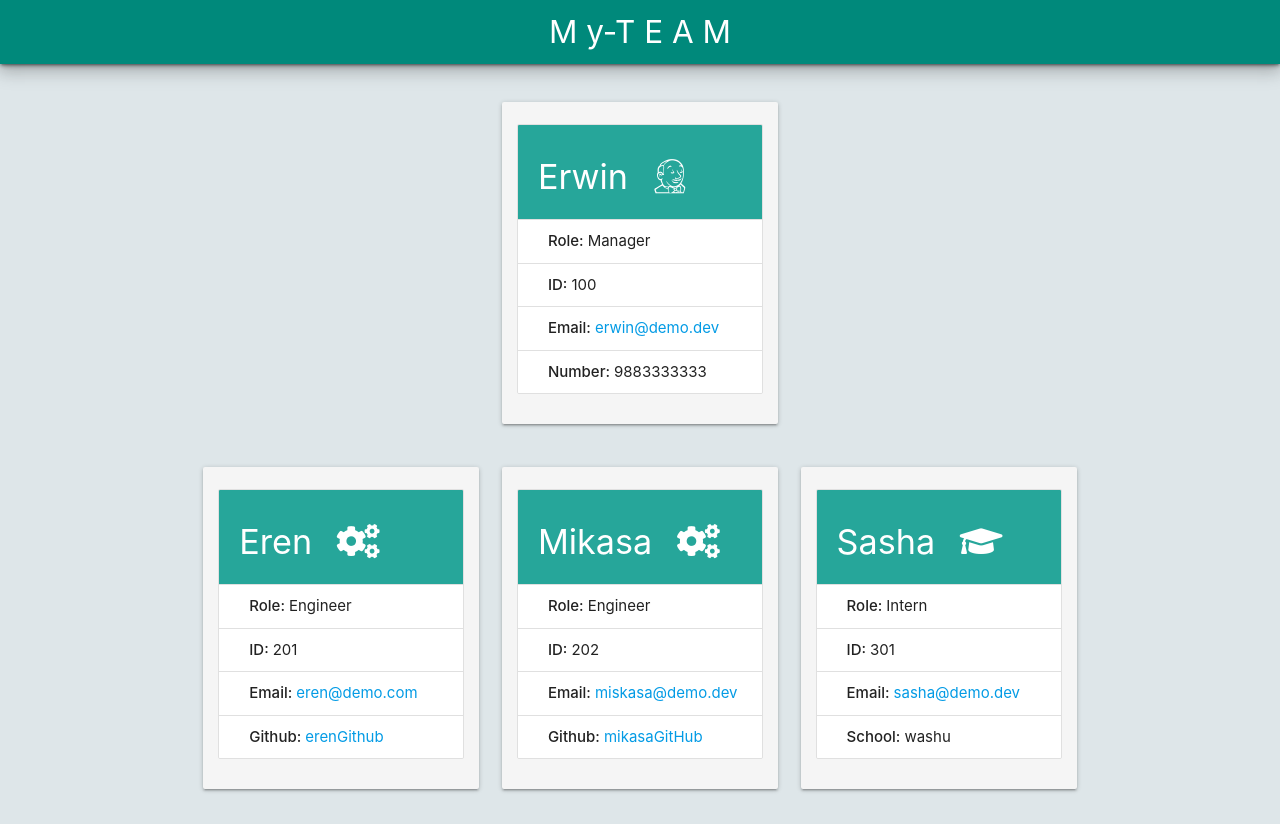
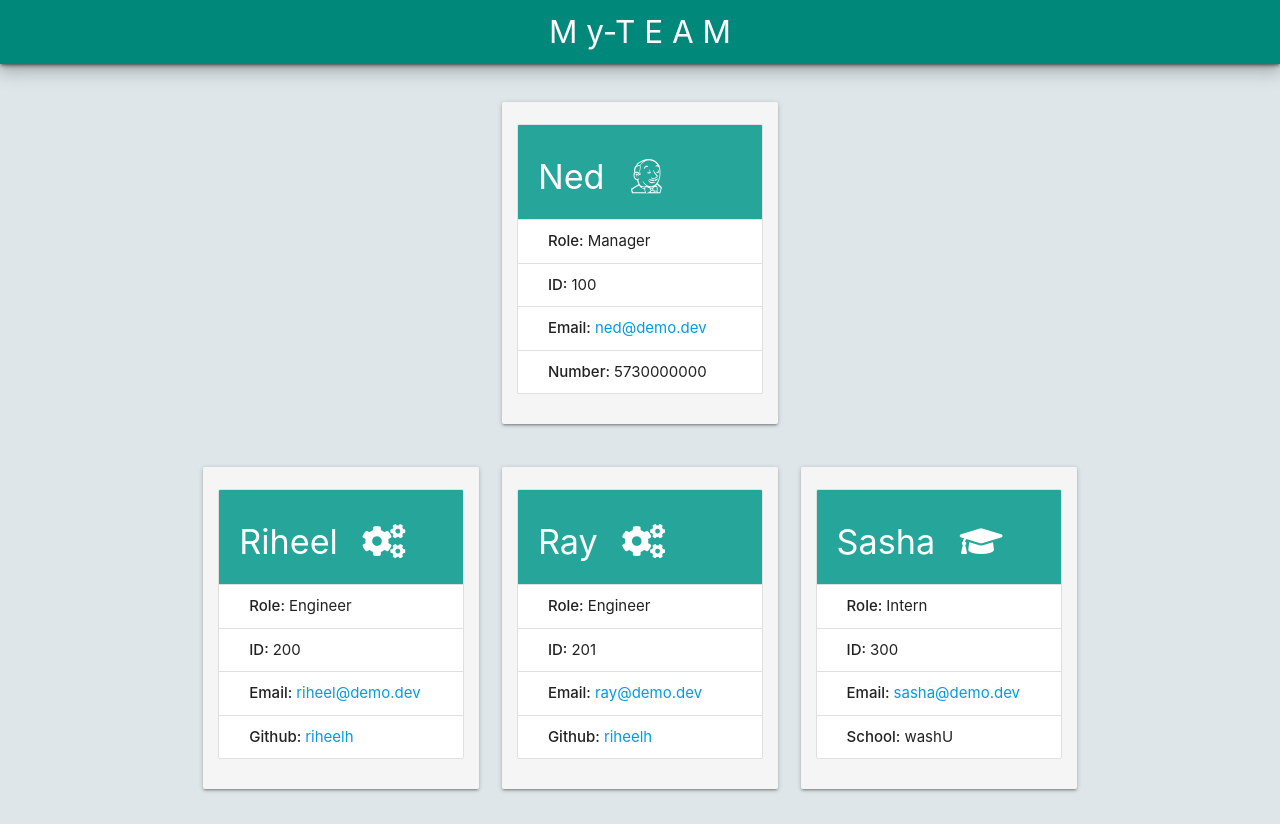
Before and after one commit to riheelh/team-profile-gen, a website: page dist/team.html in a window 1280 px wide. Drawn offline with nearby package versions, Linux system fonts and the light colour scheme.

Commit message:
Update ReadMe file

```diff
--- a/dist/team.html
+++ b/dist/team.html
@@ -23,11 +23,11 @@
             <div class="col s4 m4 push-m4 s4">
                 <div class="card grey lighten-4" style="padding: 1rem;">
                     <ul class="collection with-header ">
-                        <li class="collection-header teal lighten-1 white-text"><h4>Erwin <i class="fab fa-jenkins" style="margin-right: 1rem; margin-left: 1rem;"></i></h4></li>
+                        <li class="collection-header teal lighten-1 white-text"><h4>Ned <i class="fab fa-jenkins" style="margin-right: 1rem; margin-left: 1rem;"></i></h4></li>
                         <li class="collection-item"><strong>Role: </strong>Manager</li>
                         <li class="collection-item"><strong>ID: </strong>100</li>
-                        <li class="collection-item"><strong>Email: </strong><a href="mailto:erwin@demo.dev">erwin@demo.dev</a></li>
-                        <li class="collection-item"><strong>Number: </strong>9883333333</li>
+                        <li class="collection-item"><strong>Email: </strong><a href="mailto:ned@demo.dev">ned@demo.dev</a></li>
+                        <li class="collection-item"><strong>Number: </strong>5730000000</li>
                     </ul>
                 </div>
             </div>
@@ -37,11 +37,11 @@
             <div class="col s4 m4">
                 <div class="card grey lighten-4" style="padding: 1rem;">
                     <ul class="collection with-header ">
-                        <li class="collection-header teal lighten-1 white-text"><h4>Eren <i class="fas fa-cogs" style="margin-right: 1rem; margin-left: 1rem;"></i> </h4></li>
+                        <li class="collection-header teal lighten-1 white-text"><h4>Riheel <i class="fas fa-cogs" style="margin-right: 1rem; margin-left: 1rem;"></i> </h4></li>
                         <li class="collection-item"><strong>Role: </strong>Engineer</li>
-                        <li class="collection-item"><strong>ID: </strong>201</li>
-                        <li class="collection-item"><strong>Email: </strong><a href="mailto:eren@demo.com">eren@demo.com</a></li>
-                        <li class="collection-item"><strong>Github: </strong><a href="https://github.com/erenGithub" target="_blank">erenGithub</a></li>
+                        <li class="collection-item"><strong>ID: </strong>200</li>
+                        <li class="collection-item"><strong>Email: </strong><a href="mailto:riheel@demo.dev">riheel@demo.dev</a></li>
+                        <li class="collection-item"><strong>Github: </strong><a href="https://github.com/riheelh" target="_blank">riheelh</a></li>
                     </ul>
                 </div>
             </div>
@@ -49,11 +49,11 @@
             <div class="col s4 m4">
                 <div class="card grey lighten-4" style="padding: 1rem;">
                     <ul class="collection with-header ">
-                        <li class="collection-header teal lighten-1 white-text"><h4>Mikasa <i class="fas fa-cogs" style="margin-right: 1rem; margin-left: 1rem;"></i> </h4></li>
+                        <li class="collection-header teal lighten-1 white-text"><h4>Ray <i class="fas fa-cogs" style="margin-right: 1rem; margin-left: 1rem;"></i> </h4></li>
                         <li class="collection-item"><strong>Role: </strong>Engineer</li>
-                        <li class="collection-item"><strong>ID: </strong>202</li>
-                        <li class="collection-item"><strong>Email: </strong><a href="mailto:miskasa@demo.dev">miskasa@demo.dev</a></li>
-                        <li class="collection-item"><strong>Github: </strong><a href="https://github.com/mikasaGitHub" target="_blank">mikasaGitHub</a></li>
+                        <li class="collection-item"><strong>ID: </strong>201</li>
+                        <li class="collection-item"><strong>Email: </strong><a href="mailto:ray@demo.dev">ray@demo.dev</a></li>
+                        <li class="collection-item"><strong>Github: </strong><a href="https://github.com/riheelh" target="_blank">riheelh</a></li>
                     </ul>
                 </div>
             </div>
@@ -63,9 +63,9 @@
                     <ul class="collection with-header ">
                         <li class="collection-header teal lighten-1 white-text"><h4>Sasha <i class="fas fa-graduation-cap" style="margin-right: 1rem; margin-left: 1rem;"></i></h4></li>
                         <li class="collection-item"><strong>Role: </strong>Intern</li>
-                        <li class="collection-item"><strong>ID: </strong>301</li>
+                        <li class="collection-item"><strong>ID: </strong>300</li>
                         <li class="collection-item"><strong>Email: </strong><a href="mailto:sasha@demo.dev">sasha@demo.dev</a></li>
-                        <li class="collection-item"><strong>School: </strong>washu</li>
+                        <li class="collection-item"><strong>School: </strong>washU</li>
                     </ul>
                 </div>
             </div>
```
Also changed, not shown: README.md.
